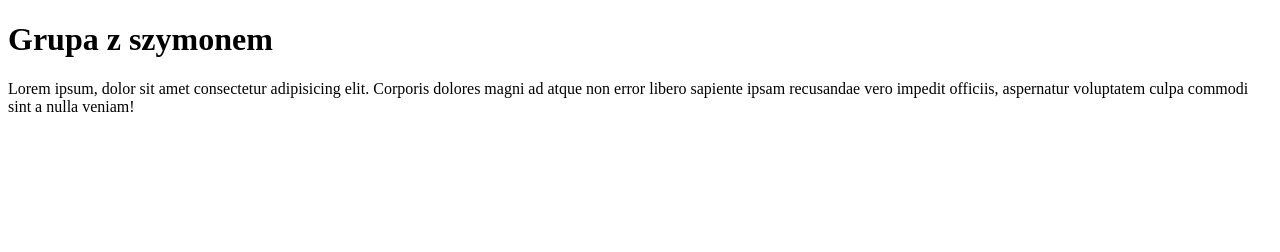
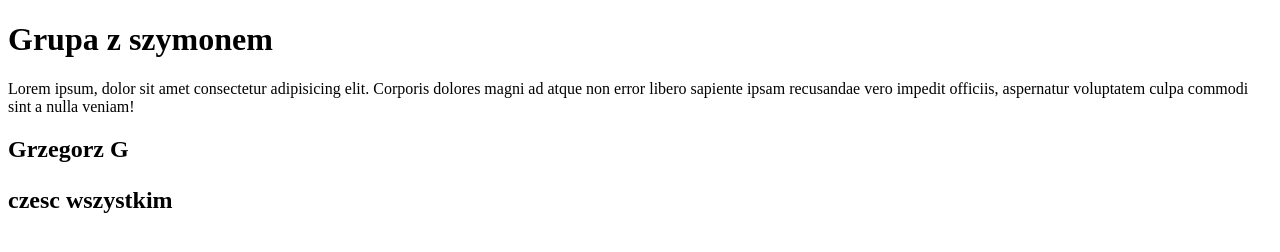
Before and after one commit to korinho21/praza_zdalna_wsb, a plain HTML site: page index.html in a window 1280 px wide. Drawn offline with Linux system fonts and the light colour scheme.

Commit message:
cokolwiek

```diff
--- a/index.html
+++ b/index.html
@@ -13,5 +13,8 @@
 			magni ad atque non error libero sapiente ipsam recusandae vero impedit
 			officiis, aspernatur voluptatem culpa commodi sint a nulla veniam!
 		</p>
+<h2>Grzegorz G<h2/>
+
+<p> czesc wszystkim</p>
 	</body>
 </html>
```
